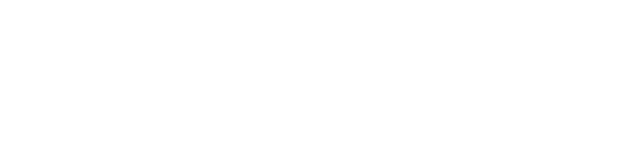
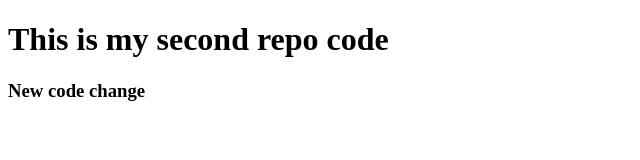
Before and after one commit to tanverrana/my-second-repo, a plain HTML site: page index.html in a window 1280 px wide. Shown: the whole page, without its empty margins (0-640 px from the left). Drawn offline with Linux system fonts and the light colour scheme.

Commit message:
added header

```diff
--- a/index.html
+++ b/index.html
@@ -7,6 +7,7 @@
     <title>My second repo</title>
 </head>
 <body>
-
+    <h1>This is my second repo code</h1>
+    <h3>New code change</h3>
 </body>
 </html>
```
